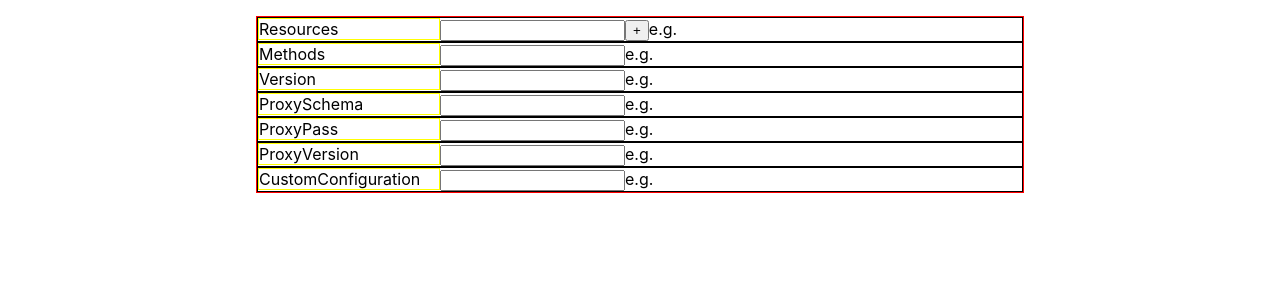
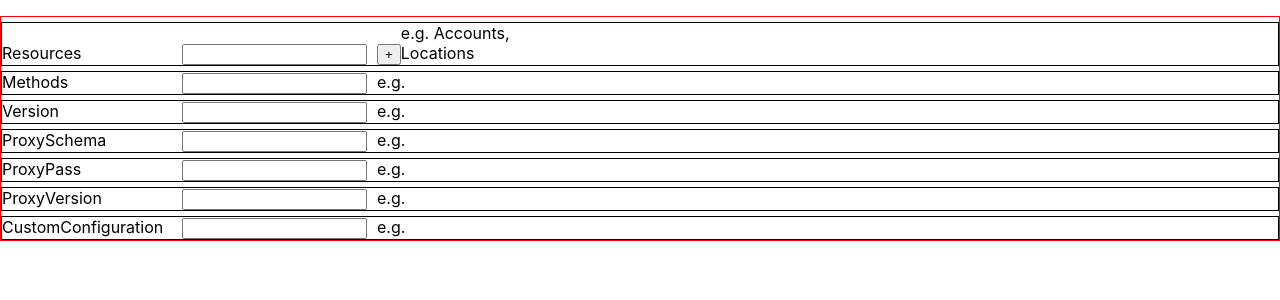
Before and after one commit to OscarZhou/route-gen, a React app: page / in a window 1280 px wide. Shown: the top 300 px of the page. Built offline with nearby package versions, Linux system fonts and the light colour scheme.

Commit message:
Add round button and adjust styling

```diff
--- a/src/components/Template/Template.css
+++ b/src/components/Template/Template.css
@@ -1,4 +1,4 @@
-body{
+.Template{
     margin: auto;
     width: 60%;
 }
@@ -12,22 +12,38 @@ ul {
 
 li{
     border:1px solid black;
+    text-align:left;
+    margin-top:5px;
 }
 
 li>span {
     display:inline-block;
     width:180px;
-    border:1px solid yellow;
+}
+
+li>input[type="text"]{
+    margin-right:10px;
 }
 
 
 
 .CircleButton{
-    display:inline-block;
+    display: inline-block;
     background-color: white;
     color:black;
     border-radius:50%;
     border: 2px solid #008CBA;
+    padding:5px 10px;
+    font-size: 18px;
     cursor: pointer;
+    margin-right: 20px;
+}
 
+.CircleButton:hover{
+    background-color: #008CBA;
+    color:white;
 }
+
+.Example{
+    color:red;
+}
--- a/src/components/Template/Template.js
+++ b/src/components/Template/Template.js
@@ -2,14 +2,21 @@ import React from 'react';
 import classes from './Template.css'
 
 const template = ( props ) =>{
+
+
+
     return (
-        <div>
+        <div className={classes.Template}>
             <ul>
                 <li>
                     <span>Resources</span>
                     <input type="text"></input>
-                    <input className={classes.CircleButton} type="button" value='+'></input>
-                    e.g.
+                    <input className={classes.CircleButton} type="button" value='+'
+                        onClick={props.clicked} ></input>
+                    <span className={classes.Example}>
+                        e.g. Accounts, Locations
+                    </span>
+
                 </li>
                 <li>
                     <span>Methods</span>
```
